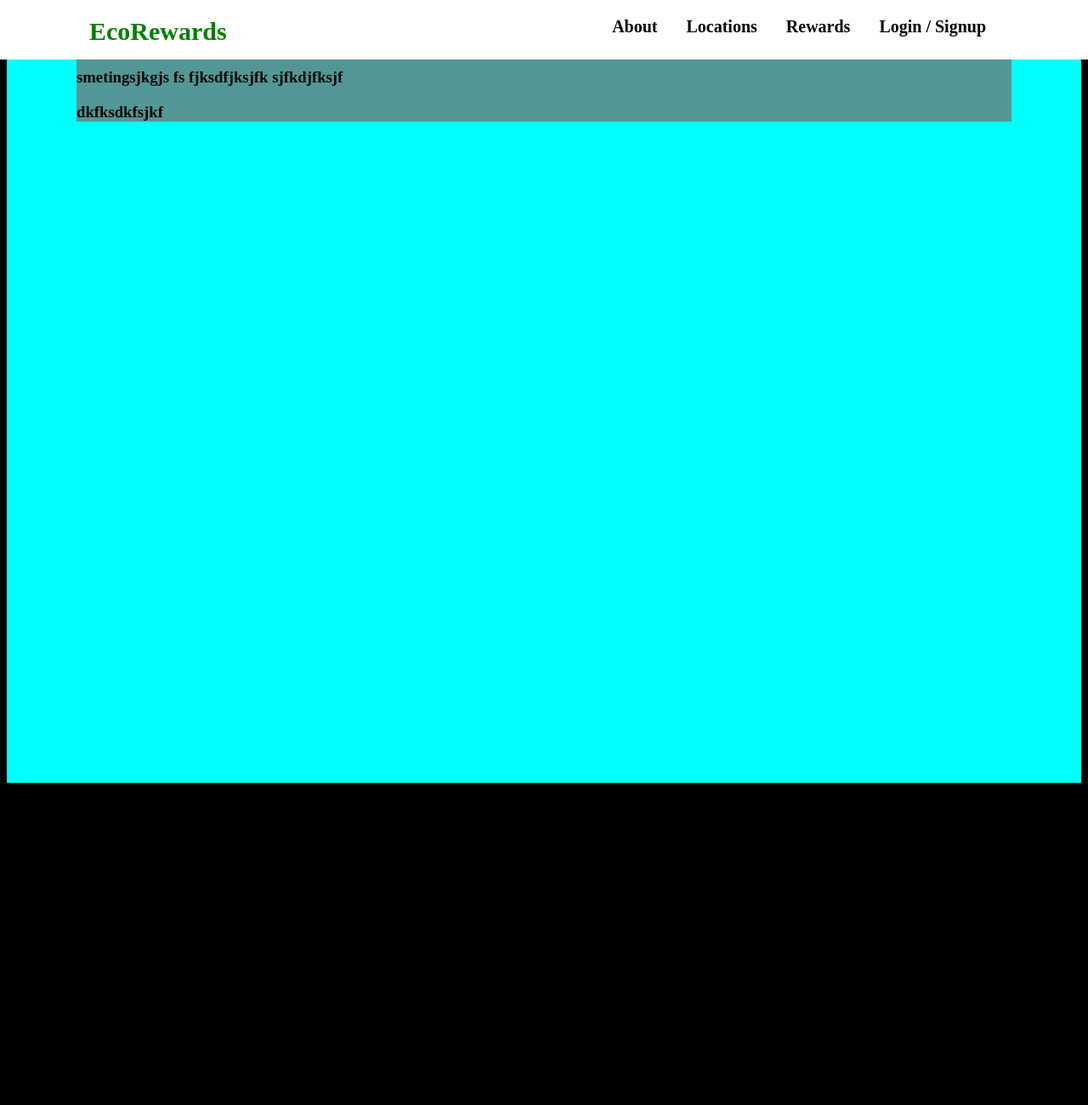
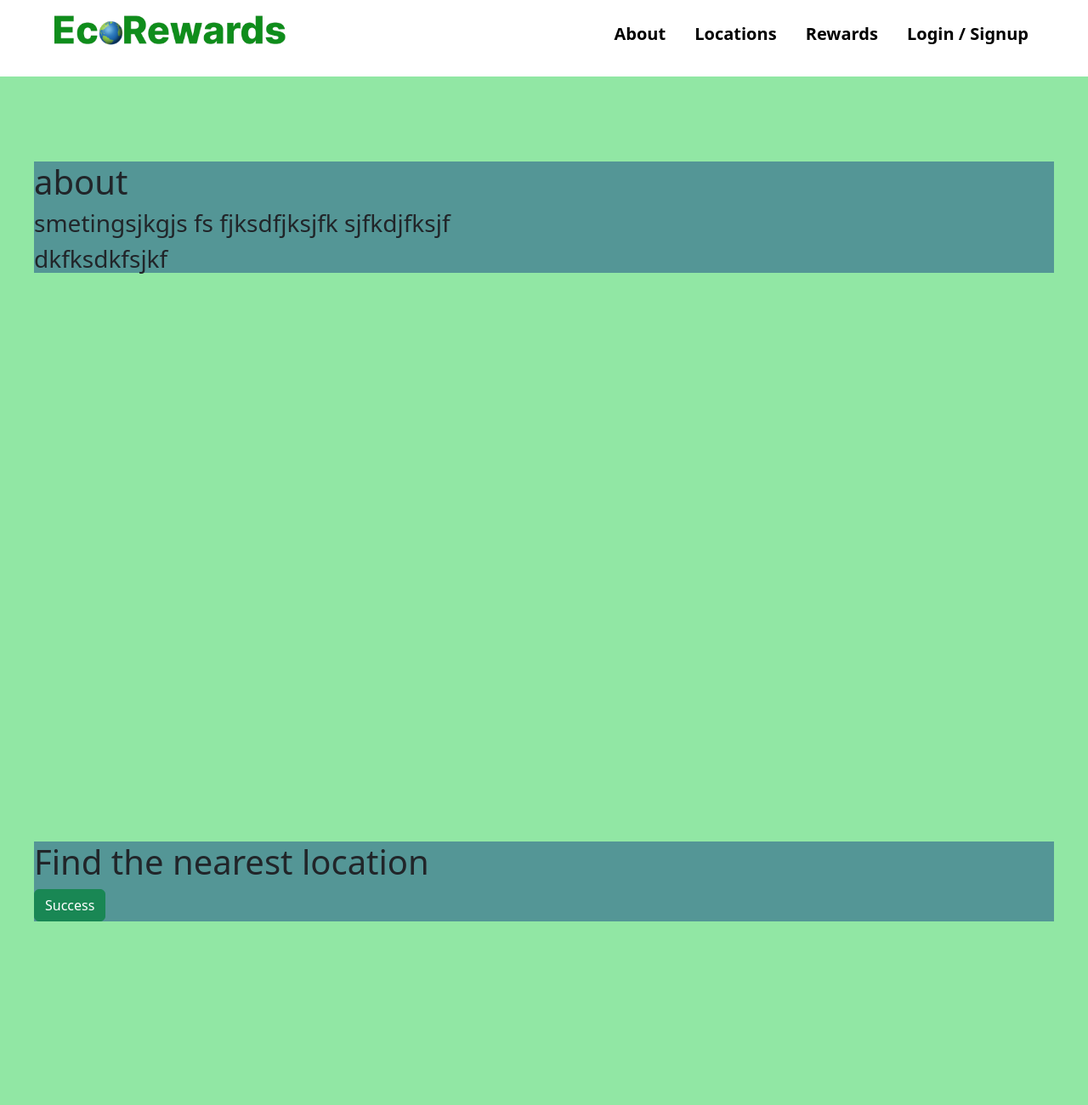
Before and after one commit to njhama/EcoRewards, a plain HTML site: page mainpage.html in a window 1280 px wide. Shown: the top 1300 px of the page at 85% size. Before the commit the page ends 929 px from the top, so only its background shows below. Drawn offline with nearby package versions, Linux system fonts and the light colour scheme; animation ran at ten frames a second.

Commit message:
did layout for main page

```diff
--- a/mainpage.html
+++ b/mainpage.html
@@ -5,14 +5,16 @@
     <meta http-equiv="X-UA-Compatible" content="IE=edge">
     <meta name="viewport" content="width=device-width, initial-scale=1.0">
     <link rel="stylesheet" href="mainstyles.css">
+    <link href="https://cdn.jsdelivr.net/npm/bootstrap@5.3.0-alpha1/dist/css/bootstrap.min.css" rel="stylesheet" integrity="sha384-GLhlTQ8iRABdZLl6O3oVMWSktQOp6b7In1Zl3/Jr59b6EGGoI1aFkw7cmDA6j6gD" crossorigin="anonymous">
     <title>EcoRewards</title>
 </head>
 <body>
     <!--NAV BAR-->
+    <div id = "content-main">
         <div id = "navbar">
             <div class = "mywidth">
                 <div id = "navleft">
-                <a href="" id = "navtitle">EcoRewards</a>
+                    <a href="" id = "navtitle"><img src="images/ecorewards.png" alt=""></a>
                 </div>
                 <div id = "navright">
                     <a href="" class = "navlink">About</a>
@@ -35,13 +37,22 @@
             </div>
         </div>
 
-    <div id = "locations">
-
+        <!--LOCATIONS-->
+        <div id = "location">
+            <div class = "mywidth">
+                <h1>Find the nearest location</h1>
+                <button type="button" class="btn btn-success" onclick="getLocation()">Success</button>
+            </div>
         </div>
 
+         <!--REWARDS-->
         <div id = "rewards">
-
+            <div class = "mywidth">
+                <h1>rewards</h1>
+            </div>
+        </div>
     </div>
 
+    <script src = "script.js"></script>
 </body>
 </html>
--- a/mainstyles.css
+++ b/mainstyles.css
@@ -1,7 +1,10 @@
 body {
-    background-color: black;
+    background-color: rgb(145, 231, 164);
 }
 
+#content-main {
+    background-color: rgb(145, 231, 164);
+}
 
 #navbar {
     height: 70px;
@@ -29,13 +32,18 @@ body {
 
 #navleft {
     text-decoration: none;
-    margin-top: 20px;
+    margin-top: 10px;
     float: left;
+    width: 10px;
+}
+
+#navleft img {
+    height: 50px;
 }
 
 #navright {
     text-decoration: none;
-    margin-top: 20px;
+    margin-top: 25px;
     margin-left: 5px;
     margin-right: 15px;
     float: right;
@@ -51,13 +59,28 @@ body {
 }
 
 .mywidth {
-    width: 1100px;
+    width: 1200px;
     margin: 0 auto;
     background-color: rgb(84, 150, 150);
     height: auto;
 }
 
 #about {
-    height: 900px;
-    background-color: aqua;
+    height: 100vh;
+    margin-top: 90px;
+    padding-top: 100px;
+
+
 }
+
+#location {
+    height: 100vh;
+    padding-top: 100px;
+
+}
+
+#rewards {
+    height: 100vh;
+    padding-top: 100px;
+
+}
--- /dev/null
+++ b/script.js
@@ -0,0 +1,18 @@
+function getLocation() {
+    const successCallback = (position) => {
+        console.log(position);
+        const latitude = position.coords.latitude;
+        const longitude = position.coords.longitude;
+        const zoom = '15z'
+        const url = `https://www.google.com/maps/search/recycling+center/@${latitude},${longitude},${zoom}`;
+
+        //window.location.href = url;
+        window.open(url, '_blank');
+      };
+
+      const errorCallback = (error) => {
+        console.log(error);
+      };
+
+      navigator.geolocation.getCurrentPosition(successCallback, errorCallback);
+}
--- a/styles.css
+++ b/styles.css
@@ -1,8 +1,6 @@
 #content {
     position: absolute;
     height: 100px;
-
-
     top: 10%;
   left: 50%;
   transform: translate(-50%, -50%);
@@ -19,7 +17,7 @@
 
 h1#title {
     text-align: center;
-    color: rgb(59, 119, 57);
+    color: rgb(68, 214, 63);
     font-size: 120px;
 
 }
@@ -35,7 +33,7 @@ body {
 }
 
 button {
-    margin-top: 500px;
+    margin-top: 60%;
     width: 250px;
     height: 80px;
 
```
Also changed, not shown: intropage.html (+1 -1 lines), images/ecorewards.png (added). Lines whose indentation alone changed are shown as unchanged.
